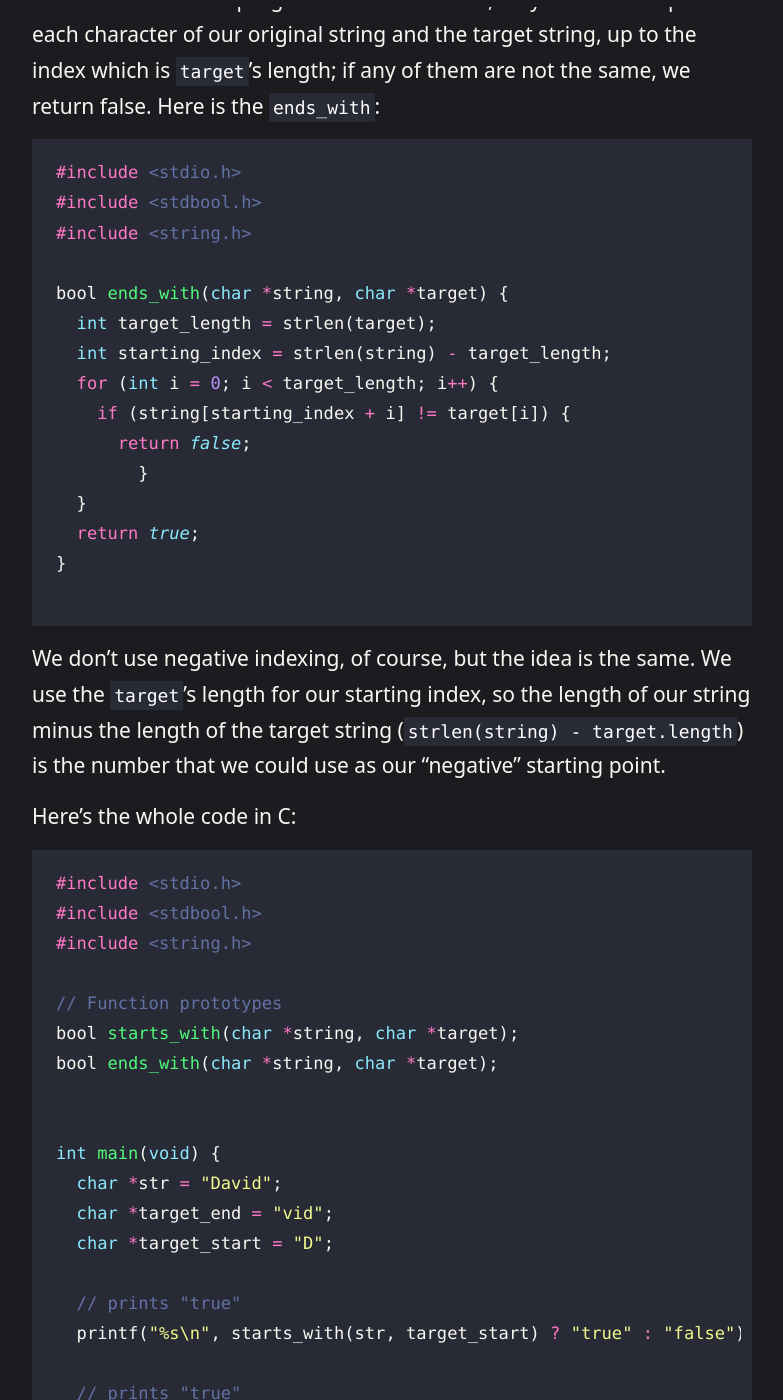
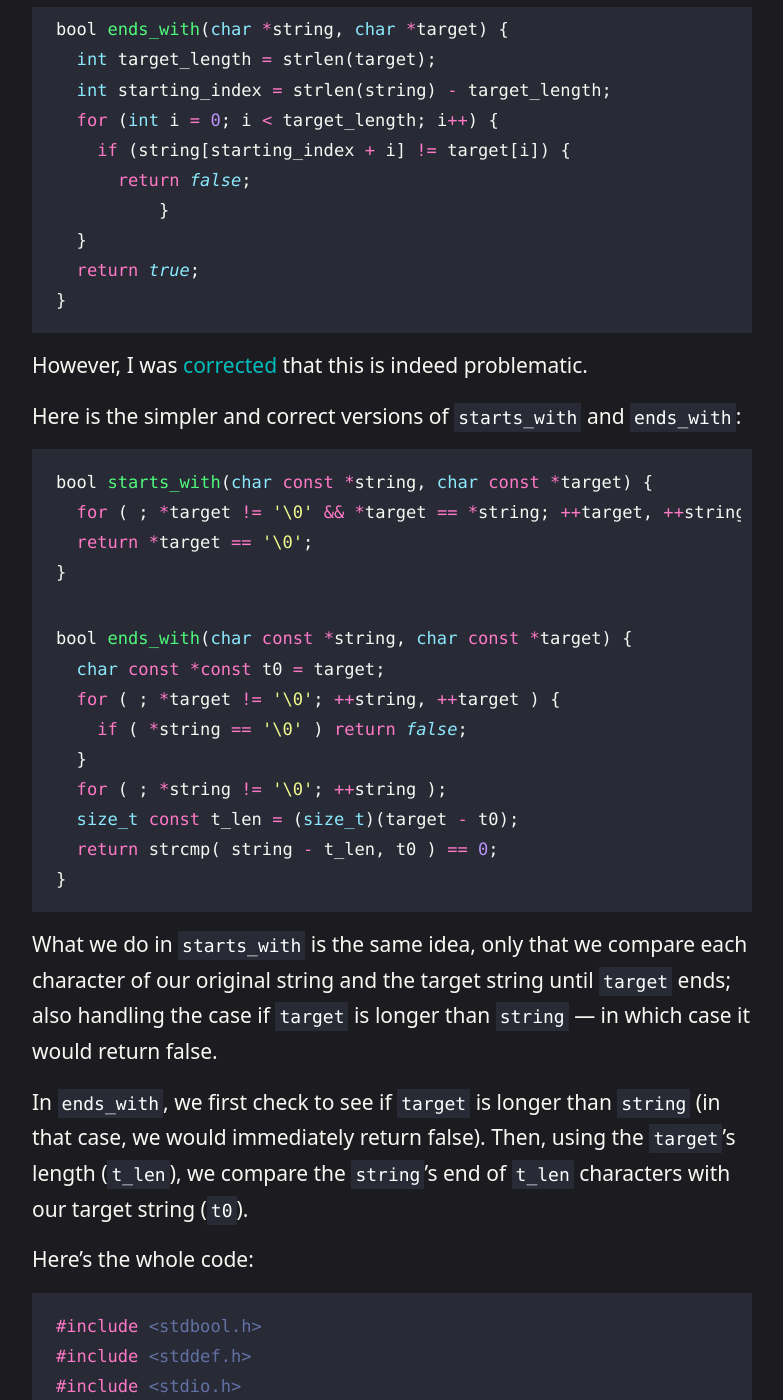
Before and after one commit to rivea0/blog, a Jekyll site: the page built from _posts/2022-02-22-custom-endswith-and-startswith-functions.md, in a window 1280 px wide and 1400 px high, scrolled down 4622 px. Shown: the whole window, without its empty margins (248-1031 px from the left). Built offline with Jekyll 4.4.1, drawn with Linux system fonts in a browser that asks for light colours; some of the changed text lies outside the part shown.

Commit message:
Update C example for a simpler and correct version

````diff
--- a/_posts/2022-02-22-custom-endswith-and-startswith-functions.md
+++ b/_posts/2022-02-22-custom-endswith-and-startswith-functions.md
@@ -102,7 +102,7 @@ function ends_with(string, target) {
 
 These are fine, but what about implementing the same logic another way?  Maybe, with another language? One that will help us think in lower-level.
 
-What about this one?
+My initial thought was that it would be something like this in C (spoiler: it was naive.):
 
 ```c
 #include <stdio.h>
@@ -114,66 +114,7 @@ bool starts_with(char *string, char *target) {
   for (int i = 0; i < target_length; i++) {
     if (string[i] != target[i]) {
       return false;
-	}
-  }
-  return true;
-}
-```
-
-What we do in our C program is the same idea, only that we compare each character of our original string and the target string, up to the index which is `target`'s length; if any of them are not the same, we return false.
-Here is the `ends_with`:
-
-```c
-#include <stdio.h>
-#include <stdbool.h>
-#include <string.h>
-
-bool ends_with(char *string, char *target) {
-  int target_length = strlen(target);
-  int starting_index = strlen(string) - target_length;
-  for (int i = 0; i < target_length; i++) {
-    if (string[starting_index + i] != target[i]) {
-      return false;
-	}
-  }
-  return true;
-}
-
-```
-
-We don't use negative indexing, of course, but the idea is the same. We use the `target`'s length for our starting index, so the length of our string minus the length of the target string (`strlen(string) - target.length`) is the number that we could use as our "negative" starting point.
-
-Here's the whole code in C:
-
-```c
-#include <stdio.h>
-#include <stdbool.h>
-#include <string.h>
-
-// Function prototypes
-bool starts_with(char *string, char *target);
-bool ends_with(char *string, char *target);
-
-
-int main(void) {
-  char *str = "David";
-  char *target_end = "vid";
-  char *target_start = "D";
-
-  // prints "true"
-  printf("%s\n", starts_with(str, target_start) ? "true" : "false");
-
-  // prints "true"
-  printf("%s\n", ends_with(str, target_end) ? "true" : "false");
-
-}
-
-bool starts_with(char *string, char *target) {
-  int target_length = strlen(target);
-  for (int i = 0; i < target_length; i++) {
-    if (string[i] != target[i]) {
-      return false;
-	}
+	  }
   }
   return true;
 }
@@ -184,11 +125,77 @@ bool ends_with(char *string, char *target) {
   for (int i = 0; i < target_length; i++) {
     if (string[starting_index + i] != target[i]) {
       return false;
-	}
+	  }
   }
   return true;
 }
+```
 
+However, I was [corrected](https://dev.to/pauljlucas/comment/1mj0d) that this is indeed problematic.
+
+Here is the simpler and correct versions of `starts_with` and `ends_with`:
+
+```c
+bool starts_with(char const *string, char const *target) {
+  for ( ; *target != '\0' && *target == *string; ++target, ++string );
+  return *target == '\0';
+}
+```
+
+```c
+bool ends_with(char const *string, char const *target) {
+  char const *const t0 = target;
+  for ( ; *target != '\0'; ++string, ++target ) {
+    if ( *string == '\0' ) return false;
+  }
+  for ( ; *string != '\0'; ++string );
+  size_t const t_len = (size_t)(target - t0);
+  return strcmp( string - t_len, t0 ) == 0;
+}
+```
+
+What we do in `starts_with` is the same idea, only that we compare each character of our original string and the target string until `target` ends; also handling the case if `target` is longer than `string` — in which case it would return false.
+
+In `ends_with`, we first check to see if `target` is longer than `string` (in that case, we would immediately return false). Then, using the `target`'s length (`t_len`), we compare the `string`'s end of `t_len` characters with our target string (`t0`).
+
+Here's the whole code:
+
+```c
+#include <stdbool.h>
+#include <stddef.h>
+#include <stdio.h>
+#include <string.h>
+
+// Function prototypes
+bool starts_with(char const *string, char const *target);
+bool ends_with( char const *string, char const *target );
+
+int main(void) {
+  char const *str = "David";
+  char const *target_end = "vid";
+  char const *target_start = "D";
+
+  // prints "true"
+  printf("%s\n", starts_with(str, target_start) ? "true" : "false");
+
+  // prints "true"
+  printf("%s\n", ends_with(str, target_end) ? "true" : "false");
+}
+
+bool starts_with(char const *string, char const *target) {
+  for ( ; *target != '\0' && *target == *string; ++target, ++string );
+  return *target == '\0';
+}
+
+bool ends_with( char const *string, char const *target ) {
+  char const *const t0 = target;
+  for ( ; *target != '\0'; ++string, ++target ) {
+    if ( *string == '\0' ) return false;
+  }
+  for ( ; *string != '\0'; ++string );
+  size_t const t_len = (size_t)(target - t0);
+  return strcmp( string - t_len, t0 ) == 0;
+}
 ```
 
 And now, time for some introspection.
````
